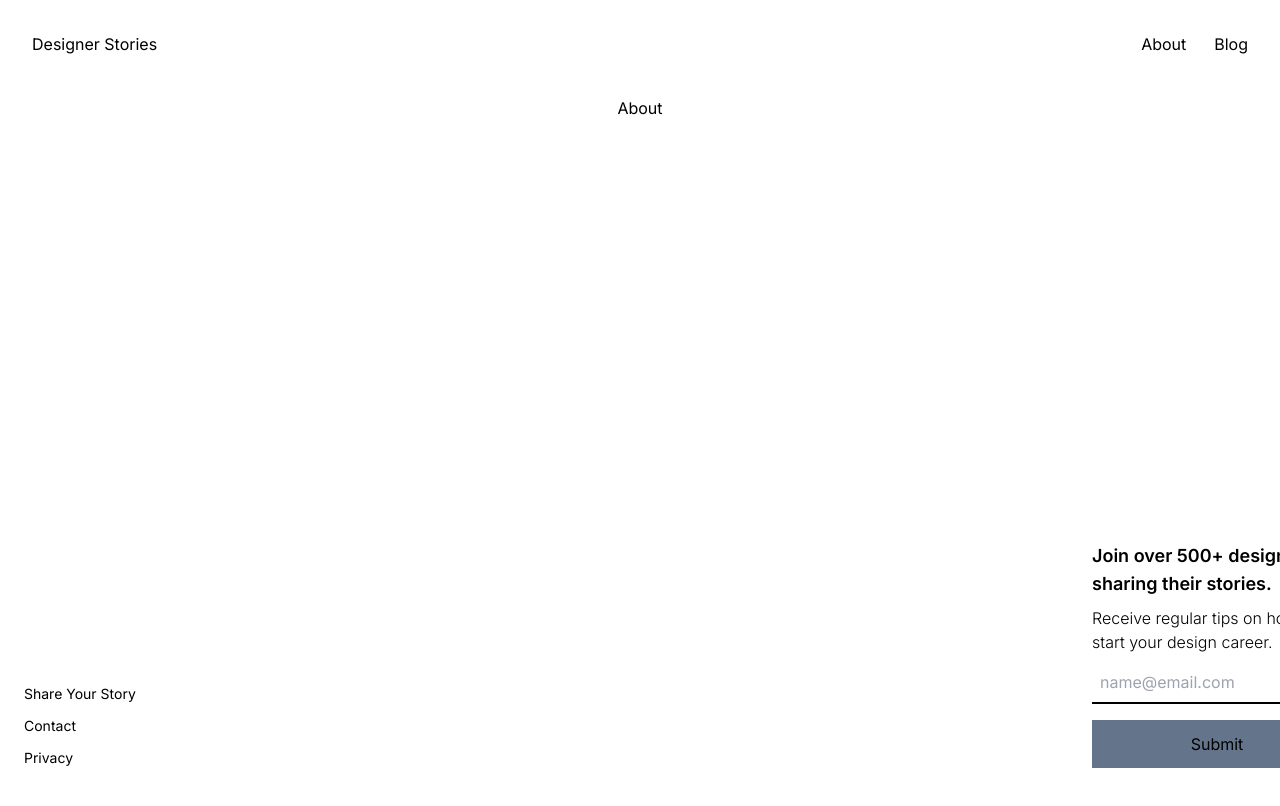
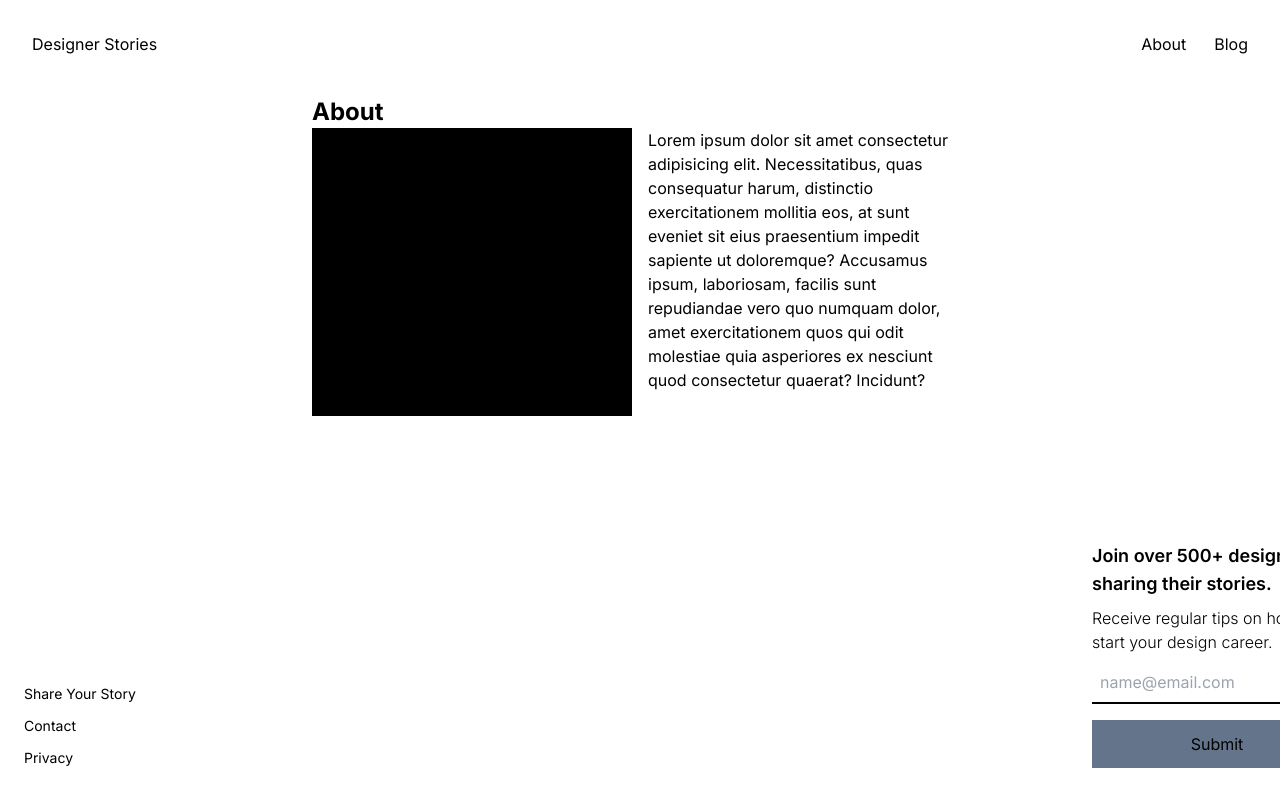
Before and after one commit to jaygal0/path-to-design, a Next.js app: page /about in a window 1280 px wide. Shown: the top 806 px of the page. Built offline with nearby package versions, Linux system fonts and the light colour scheme.

Commit message:
sorted out a basic about page

```diff
--- a/src/app/(pages)/about/page.tsx
+++ b/src/app/(pages)/about/page.tsx
@@ -1,7 +1,12 @@
 export default function About() {
   return (
-    <div className="flex min-h-screen flex-col items-center justify-between p-24">
-      <h1>About</h1>
+    <div className="flex min-h-screen flex-col p-24">
+      <h1 className="text-2xl font-bold">About</h1>
+      <div className="flex gap-4">
+        <div className="h-72 w-1/2 bg-black"></div>
+        <p className="w-1/2">Lorem ipsum dolor sit amet consectetur adipisicing elit. Necessitatibus, quas consequatur harum, distinctio exercitationem mollitia eos, at sunt eveniet sit eius praesentium impedit sapiente ut doloremque? Accusamus ipsum, laboriosam, facilis sunt repudiandae vero quo numquam dolor, amet exercitationem quos qui odit molestiae quia asperiores ex nesciunt quod consectetur quaerat? Incidunt?</p>
+      </div>
+
     </div>
   )
 }
```
